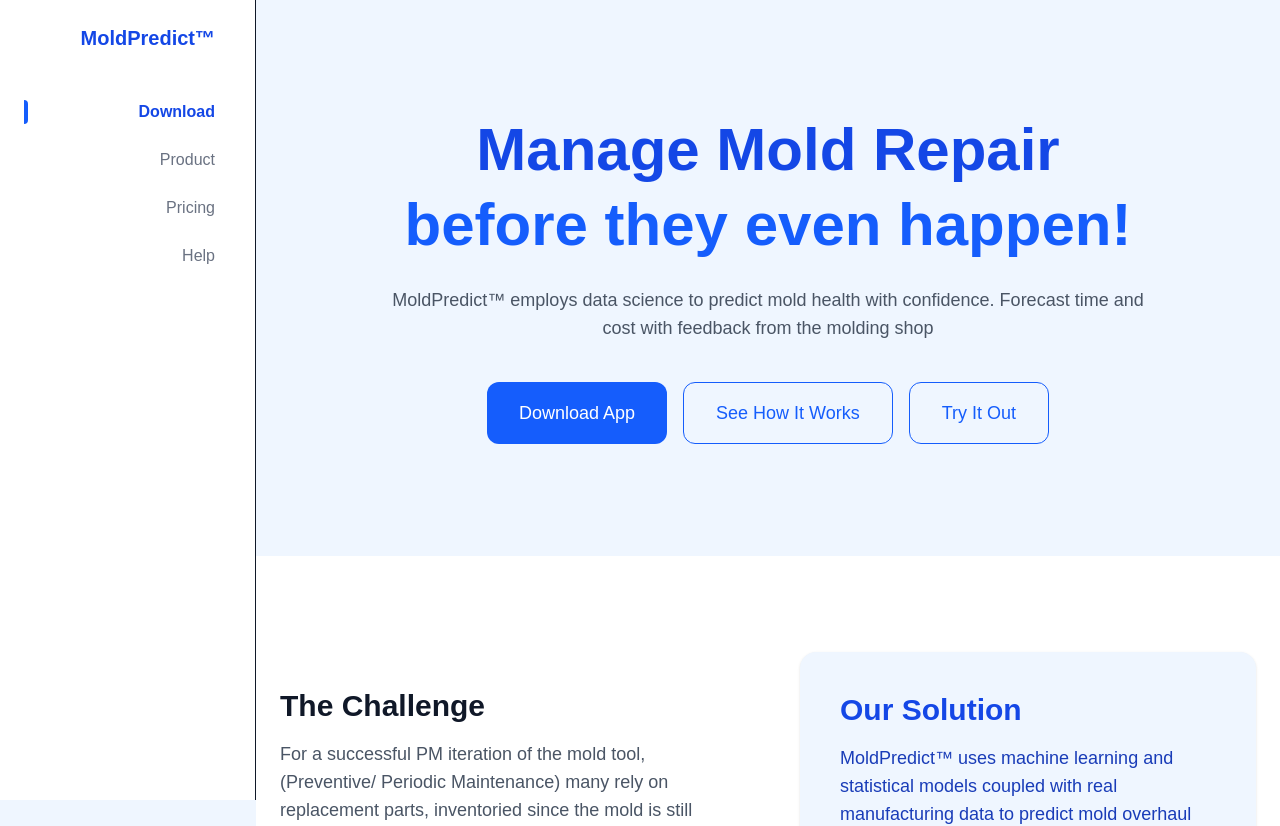
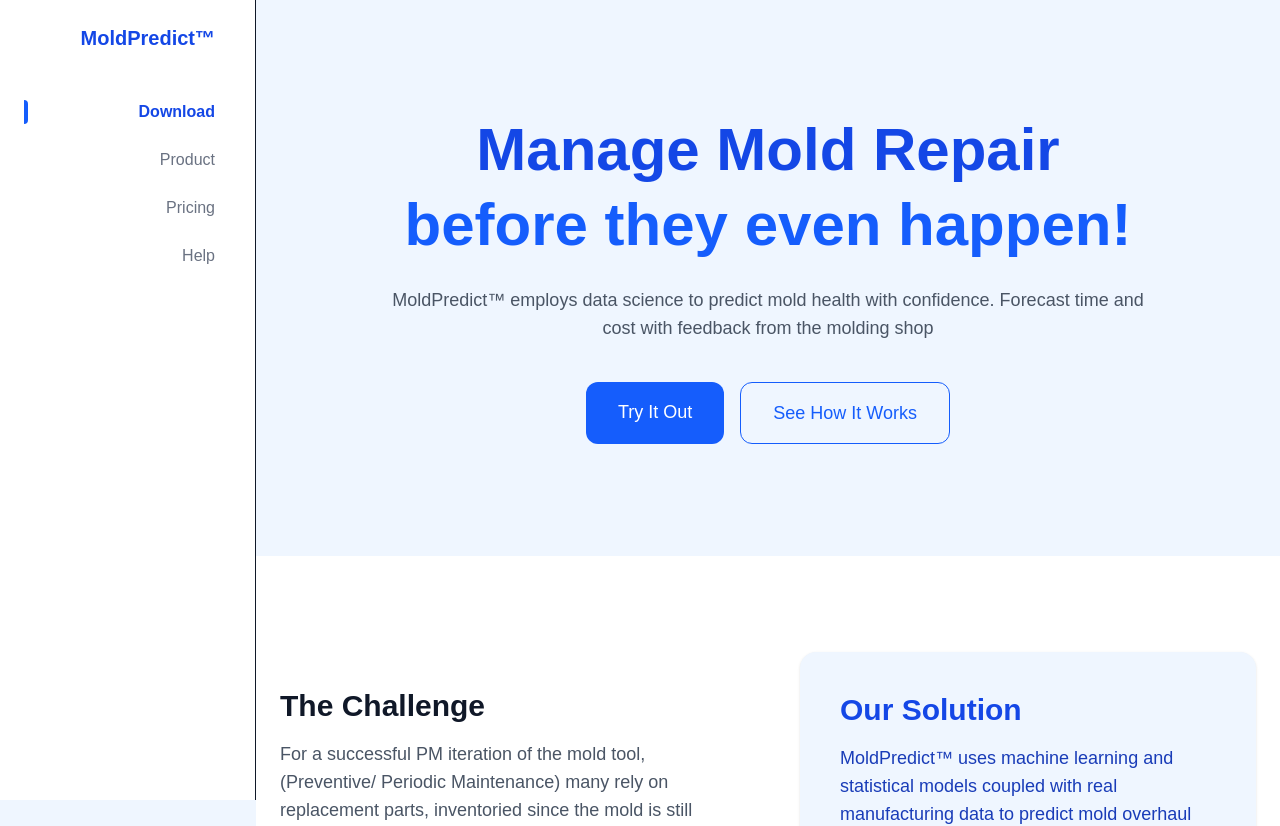
Before and after one commit to joe-syritamaria/predilytics-website, a Next.js app: page /moldpredict in a window 1280 px wide. Shown: the top 826 px of the page. Built offline with nearby package versions, Linux system fonts and the light colour scheme.

Commit message:
Update Hero section: remove download button and highlight Try It Out

```diff
--- a/app/moldpredict/components/Hero.tsx
+++ b/app/moldpredict/components/Hero.tsx
@@ -23,23 +23,21 @@
       </p>
 
       <div className="mt-10 flex justify-center gap-4">
-        <button className="px-8 py-4 bg-blue-600 text-white rounded-xl text-lg font-medium hover:bg-blue-700 transform hover:scale-105 transition duration-300">
-          Download App
-        </button>
+        {/* Try It Out button styled like the previous Download button */}
+        <Link
+          href="/demo"
+          className="px-8 py-4 bg-blue-600 text-white rounded-xl text-lg font-medium hover:bg-blue-700 transform hover:scale-105 transition duration-300"
+        >
+          Try It Out
+        </Link>
 
+        {/* See How It Works button keeps secondary style */}
         <button
           onClick={onSeeHow} // trigger the HowItWorks modal
           className="px-8 py-4 border border-blue-600 text-blue-600 rounded-xl text-lg font-medium hover:bg-blue-100 transform hover:scale-105 transition duration-300"
         >
           See How It Works
         </button>
-
-        <Link
-          href="/demo"
-          className="px-8 py-4 border border-blue-600 text-blue-600 rounded-xl text-lg font-medium hover:bg-blue-100 transform hover:scale-105 transition duration-300"
-        >
-          Try It Out
-        </Link>
       </div>
     </section>
   );
```
Also changed, not shown: 1 other file (tests, documents, lock files or other folders).
